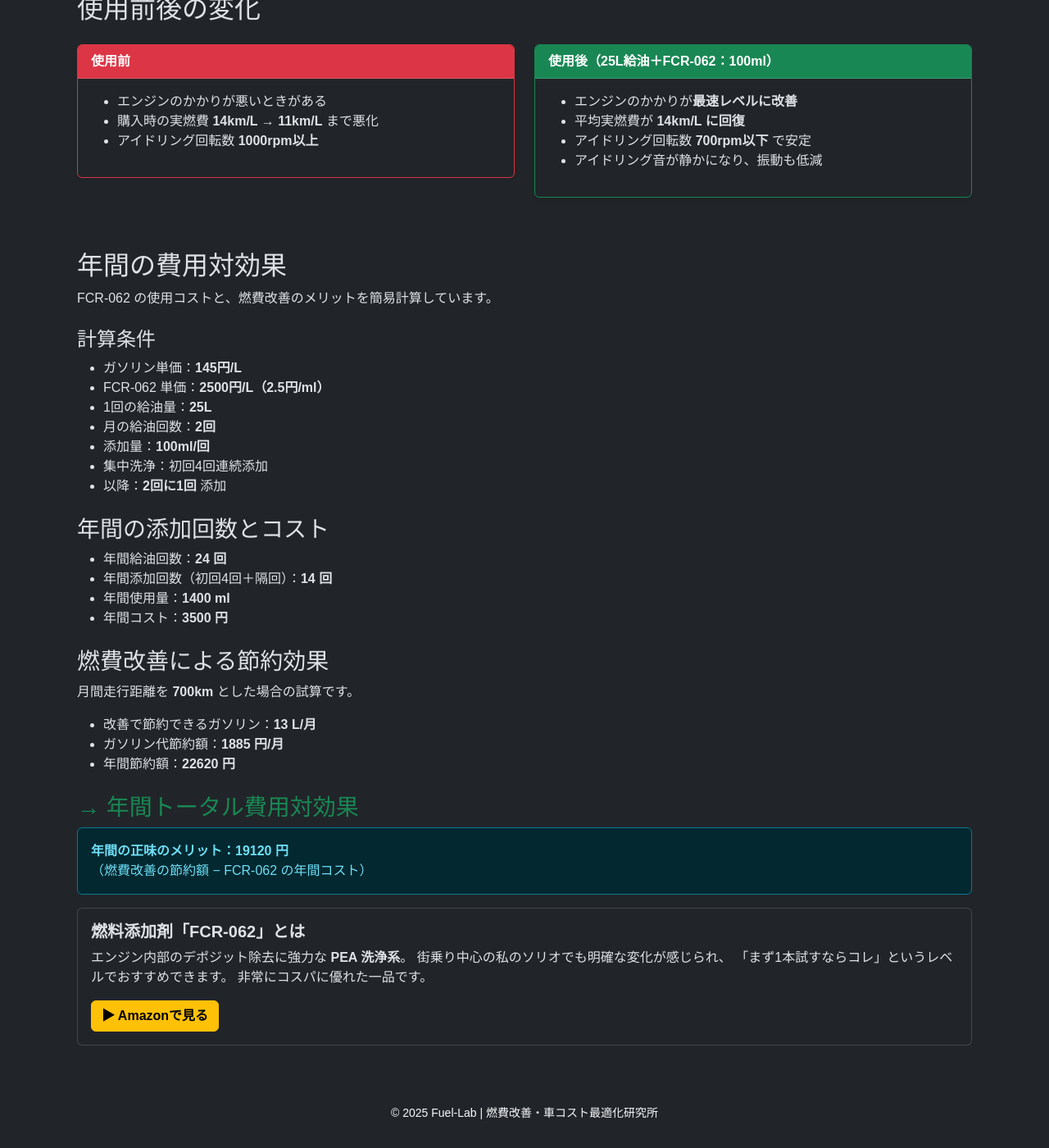
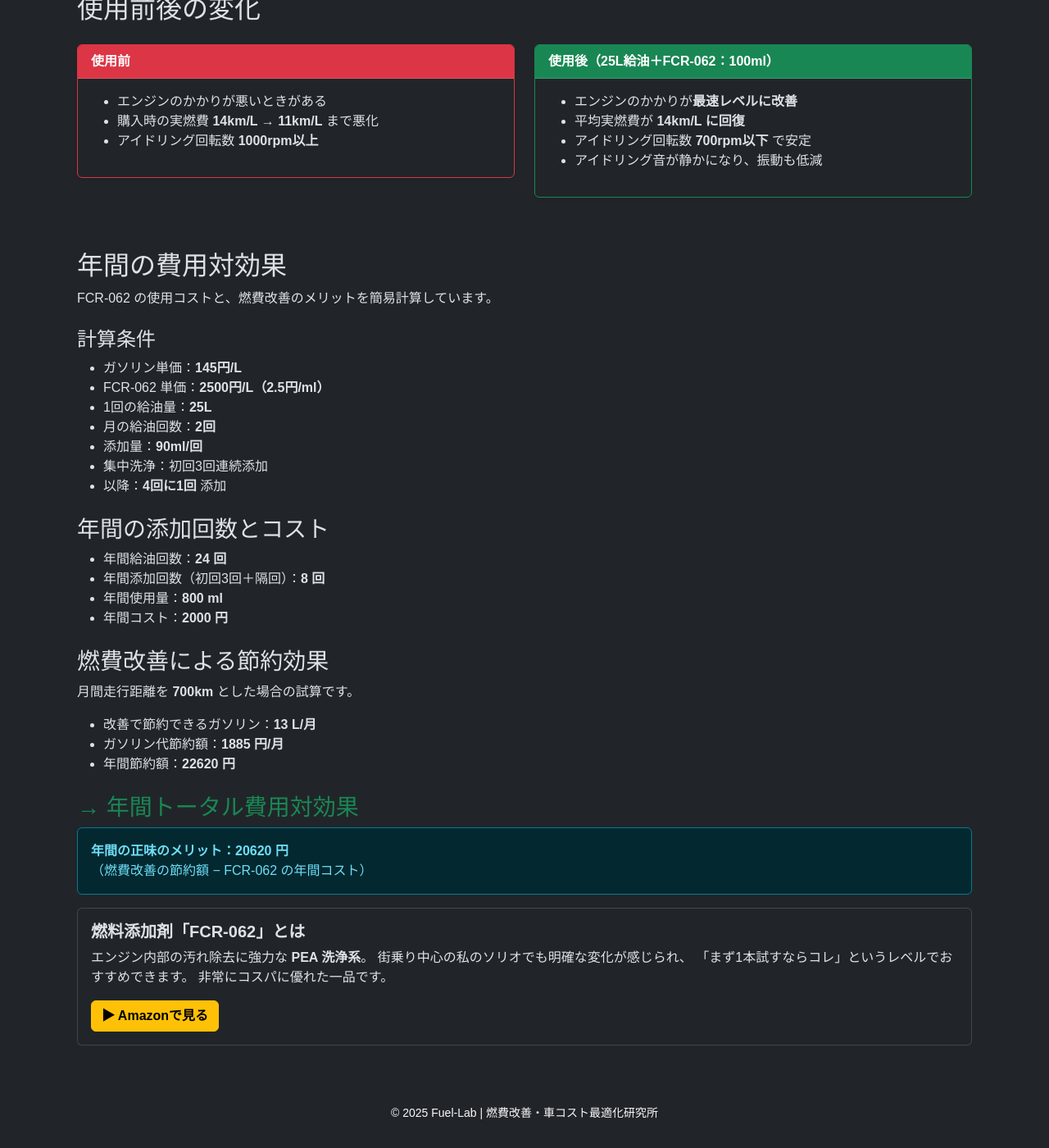
Before and after one commit to funyapar-org/fuel-lab, a Jekyll site: the page built from solio-diary/fcr062-effect.md, in a window 1280 px wide and 1400 px high, scrolled down 240 px. Shown: the whole window at 82% size. Built offline with Jekyll 4.4.1, drawn with Linux system fonts in a browser that asks for light colours.

Commit message:
fix aditive description

```diff
--- a/solio-diary/fcr062-effect.md
+++ b/solio-diary/fcr062-effect.md
@@ -58,26 +58,26 @@
     <li>FCR-062 単価：<strong>2500円/L（2.5円/ml）</strong></li>
     <li>1回の給油量：<strong>25L</strong></li>
     <li>月の給油回数：<strong>2回</strong></li>
-    <li>添加量：<strong>100ml/回</strong></li>
-    <li>集中洗浄：初回4回連続添加</li>
-    <li>以降：<strong>2回に1回</strong> 添加</li>
+    <li>添加量：<strong>90ml/回</strong></li>
+    <li>集中洗浄：初回3回連続添加</li>
+    <li>以降：<strong>4回に1回</strong> 添加</li>
   </ul>
 
   <h3 class="mt-4">年間の添加回数とコスト</h3>
 
   {% assign fcr_cost_ml = 2.5 %}
-  {% assign first_4 = 4 %}
+  {% assign first_count = 3 %}
   {% assign monthly_fill = 2 %}
   {% assign yearly_fill = 12 | times: monthly_fill %}
-  {% assign remaining = yearly_fill | minus: first_4 %}
-  {% assign later_add = remaining | divided_by: 2 %}
-  {% assign total_add = first_4 | plus: later_add %}
+  {% assign remaining = yearly_fill | minus: first_count %}
+  {% assign later_add = remaining | divided_by: 4 %}
+  {% assign total_add = first_count | plus: later_add %}
   {% assign yearly_fcr_ml = total_add | times: 100 %}
   {% assign yearly_fcr_cost = yearly_fcr_ml | times: fcr_cost_ml %}
 
   <ul>
     <li>年間給油回数：<strong>{{ yearly_fill }} 回</strong></li>
-    <li>年間添加回数（初回4回＋隔回）：<strong>{{ total_add }} 回</strong></li>
+    <li>年間添加回数（初回3回＋隔回）：<strong>{{ total_add }} 回</strong></li>
     <li>年間使用量：<strong>{{ yearly_fcr_ml }} ml</strong></li>
     <li>年間コスト：<strong>{{ yearly_fcr_cost | round }} 円</strong></li>
   </ul>
@@ -120,7 +120,7 @@
     <div class="card-body">
       <h5 class="card-title fw-bold">燃料添加剤「FCR-062」とは</h5>
       <p class="card-text">
-        エンジン内部のデポジット除去に強力な <strong>PEA 洗浄系</strong>。
+        エンジン内部の汚れ除去に強力な <strong>PEA 洗浄系</strong>。
         街乗り中心の私のソリオでも明確な変化が感じられ、
         「まず1本試すならコレ」というレベルでおすすめできます。
         非常にコスパに優れた一品です。
```
Also changed, not shown: _knowledge/fuel-additive.md (+5 -3 lines).
